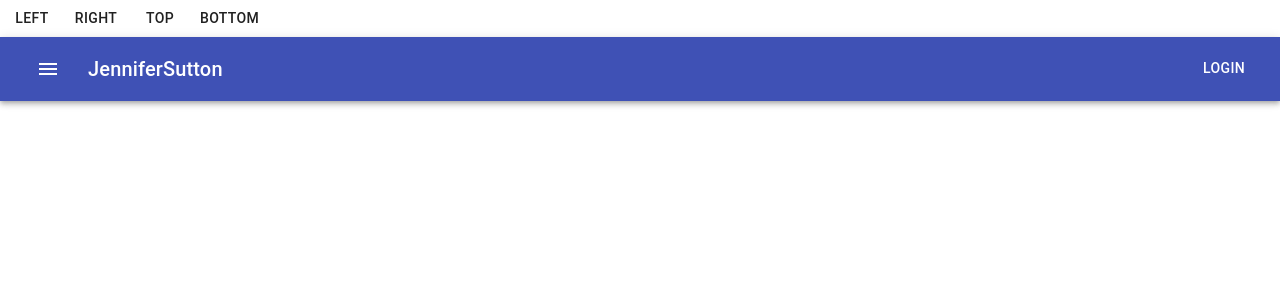
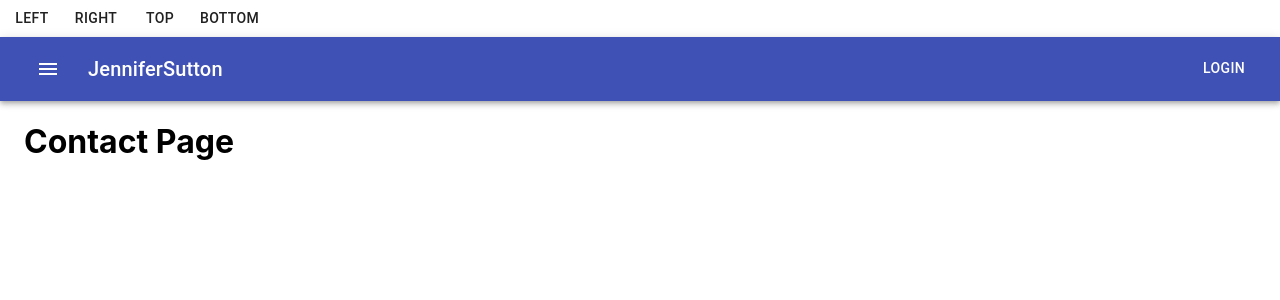
Before and after one commit to pmitch242/jessica-sutton, a React (Create React App) app: page /contact in a window 1280 px wide. Shown: the top 300 px of the page. Built offline with nearby package versions, Linux system fonts and the light colour scheme.

Commit message:
installed react-router-dom, added home, contact and not-found routes, and created those components

```diff
--- a/package.json
+++ b/package.json
@@ -10,6 +10,7 @@
     "@testing-library/user-event": "^7.2.1",
     "react": "^16.13.1",
     "react-dom": "^16.13.1",
+    "react-router-dom": "^5.2.0",
     "react-scripts": "3.4.1"
   },
   "scripts": {
--- a/src/App.js
+++ b/src/App.js
@@ -1,12 +1,24 @@
 import React from 'react';
-import TemporaryDrawer  from './components/navbars/TemporaryDrawer';
+import { BrowserRouter as Router, Switch, Route } from 'react-router-dom'
+import TemporaryDrawer from './components/navbars/TemporaryDrawer';
 import TopNav from './components/navbars/TopNav';
+import Home from './components/Home';
+import Contact from './components/Contact';
+import NotFound from './components/NotFound';
 
 function App() {
   return (
     <div className="App">
-      < TemporaryDrawer />
+      <TemporaryDrawer />
       <TopNav />
+
+      <Router>
+        <Switch>
+          <Route exact path='/' component={Home} />
+          <Route exact path='/contact' component={Contact} />
+          <Route component={NotFound} />
+        </Switch>
+      </Router>
     </div>
   );
 }
--- /dev/null
+++ b/src/components/Contact/index.jsx
@@ -0,0 +1,13 @@
+import React, { Component } from 'react';
+import { Container } from '@material-ui/core';
+
+
+export default class Contact extends Component {
+    render() {
+        return (
+            <Container fixed>
+                <h1>Contact Page</h1>
+            </Container>
+        )
+    }
+}
--- /dev/null
+++ b/src/components/Home/index.jsx
@@ -0,0 +1,13 @@
+import React, { Component } from 'react';
+import { Container } from '@material-ui/core';
+
+
+export default class Home extends Component {
+    render() {
+        return (
+            <Container fixed>
+                <h1>Home Page</h1>
+            </Container>
+        )
+    }
+}
--- /dev/null
+++ b/src/components/NotFound/index.jsx
@@ -0,0 +1,16 @@
+import React, { Component } from 'react';
+import { Container } from '@material-ui/core';
+
+
+export default class NotFound extends Component {
+    render() {
+        return (
+            <Container fixed>
+                <h3>Oh no... i just didnt plan for this...
+                    i do apologize. ummm... try going back maybe?
+                </h3>
+                <h1>Bye :)</h1>
+            </Container>
+        )
+    }
+}
```
Also changed, not shown: 1 other file (tests, documents, lock files or other folders).
